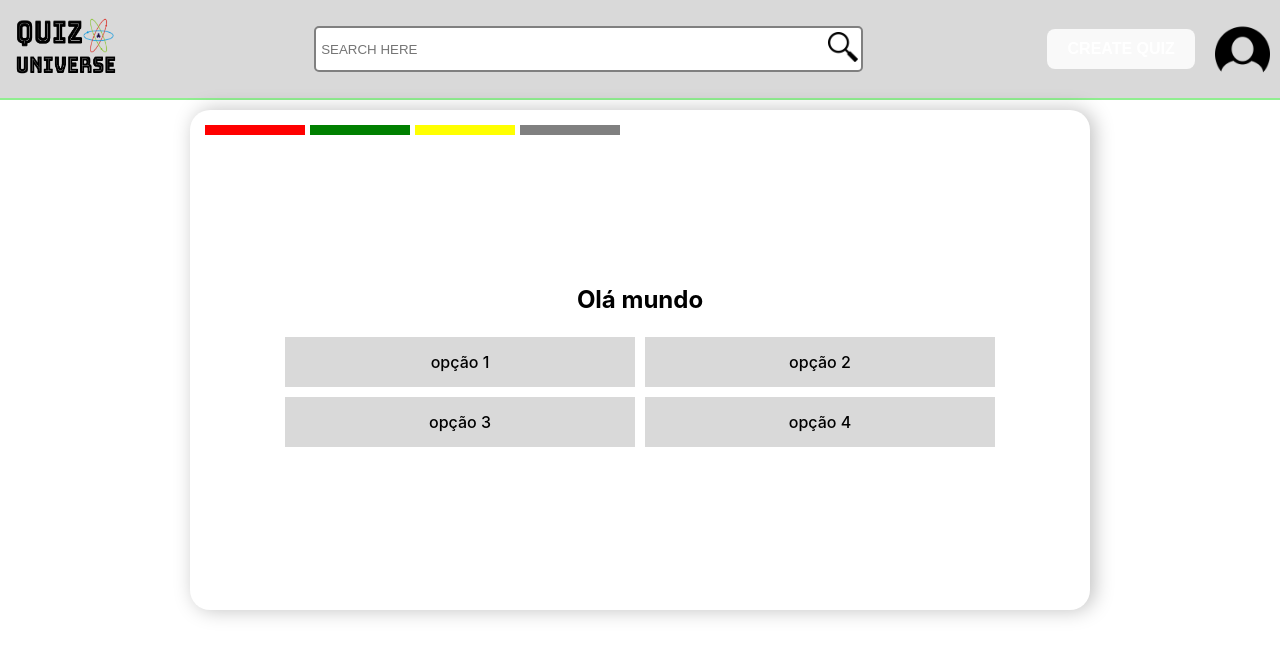
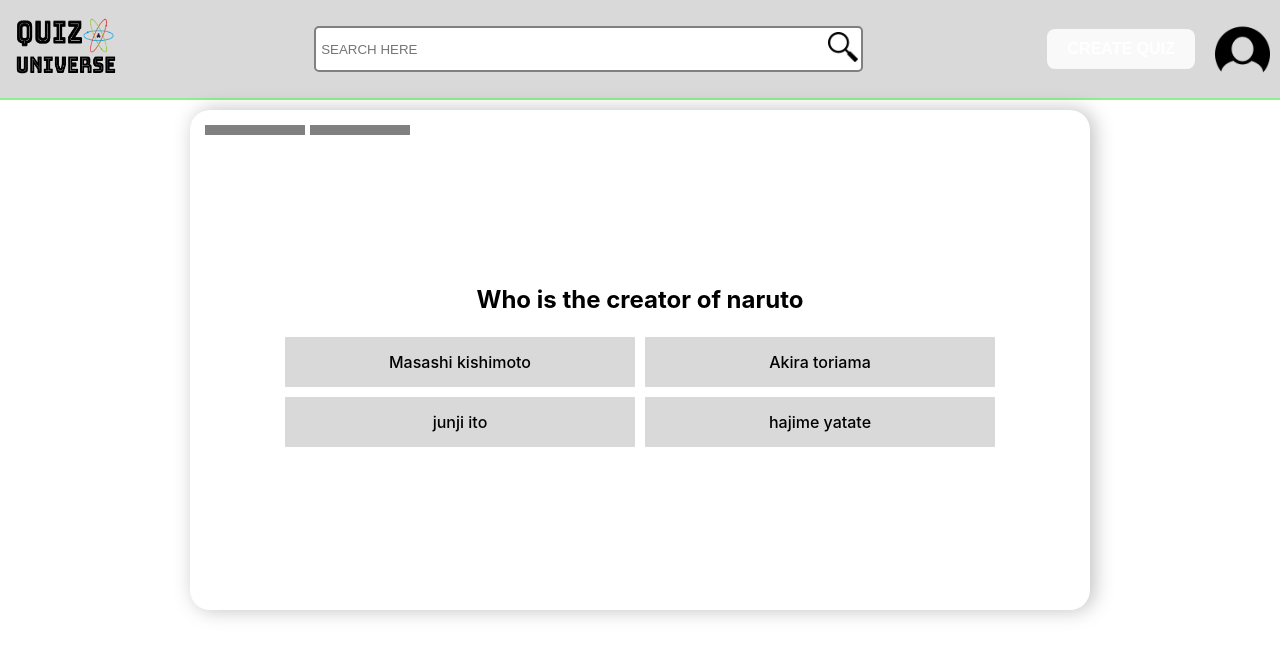
Before and after one commit to rafaelFacundo/quiz_site, a React (Vite) app: page /playQuiz in a window 1280 px wide. Shown: the top 656 px of the page. Built offline with nearby package versions, Linux system fonts and the light colour scheme; a web font is replaced by a local one.

Commit message:
next question logic done

```diff
--- a/src/pages/PlayQuizPage/components/QuestionAndOptions/index.jsx
+++ b/src/pages/PlayQuizPage/components/QuestionAndOptions/index.jsx
@@ -1,4 +1,4 @@
-import React from "react";
+import React, { useState } from "react";
 import styled from "styled-components";
 
 const MainContent = styled.div`
@@ -49,23 +49,45 @@
     margin-right: 5px;
 `;
 
-export default function QuestionAndOptions() {
+export default function QuestionAndOptions({ListOfQuestions}) {
+    let currentId = 0;
+    const [currentQuestion, setCurrentQuestion] = useState(ListOfQuestions[currentId]);
+    const [listOfColor, setListOfColors] = useState(new Array(ListOfQuestions.length).fill('gray'));
+
+    console.log(ListOfQuestions.length)
+
+    console.log(currentQuestion.options)
+
     return(
         <MainContent>
             <AnswersRecordDiv>
                 <AnswersRecordContentDiv>
-                    <AnswerRecord answerColor={"red"} />
-                    <AnswerRecord answerColor={"green"} />
-                    <AnswerRecord answerColor={"yellow"} />
-                    <AnswerRecord />
+                    {
+                        listOfColor.map((color, index) => {
+                            return(
+                                <AnswerRecord answerColor={color} key={index} />
+                            );
+                        })
+                    }
                 </AnswersRecordContentDiv>
             </AnswersRecordDiv>
-            <QuizQuestion>Olá mundo</QuizQuestion>
+            <QuizQuestion>{currentQuestion.question}</QuizQuestion>
             <OptionsDiv>
-                <AnswerOption>opção 1</AnswerOption>
-                <AnswerOption>opção 2</AnswerOption>
-                <AnswerOption>opção 3</AnswerOption>
-                <AnswerOption>opção 4</AnswerOption>
+                {
+                    currentQuestion.options.map((option, index) => {
+                        return(
+                            <AnswerOption
+                                onClick={() => {
+                                    setCurrentQuestion(ListOfQuestions[currentId+1]);
+                                    currentId += 1;
+                                }}
+                                key={index}
+                            >
+                                {option.text}
+                            </AnswerOption>
+                        );
+                    })
+                }
             </OptionsDiv>
         </MainContent>
     );
--- a/src/pages/PlayQuizPage/index.jsx
+++ b/src/pages/PlayQuizPage/index.jsx
@@ -9,12 +9,43 @@
 
 
 export default function PlayQuizPage(){
+    const list = [1,2,3,4,5,6];
+    const quiz = {
+        id: 'sdj8vsib58',
+        owner_id: 'dofoi8sfw38',
+        title: 'Imagine one title here',
+        number_of_questions: 6,
+        quiz_cover: null,
+        number_of_players: 12,
+        questions: [
+            {
+                questions_image: null,
+                question: 'Who is the creator of naruto',
+                options: [
+                    {text: 'Masashi kishimoto', iR: 1},
+                    {text: 'Akira toriama', iR: 0},
+                    {text: 'junji ito', iR: 0},
+                    {text: 'hajime yatate', iR: 0},
+                ]
+            },
+            {
+                questions_image: null,
+                question: 'Who is the creator of dragon ball',
+                options: [
+                    {text: 'matt groening', iR: 1},
+                    {text: 'Akira toriama', iR: 0},
+                    {text: 'steven morfat', iR: 0},
+                    {text: 'hajime yatate', iR: 0},
+                ]
+            },
+        ]
+    }
     return(
         <MainContent>
             <Header />
             <ContedDiv>
                 <PlayQuizDiv>
-                    <QuestionAndOptions />
+                    <QuestionAndOptions ListOfQuestions={quiz.questions} />
                 </PlayQuizDiv>
             </ContedDiv>
 
```
